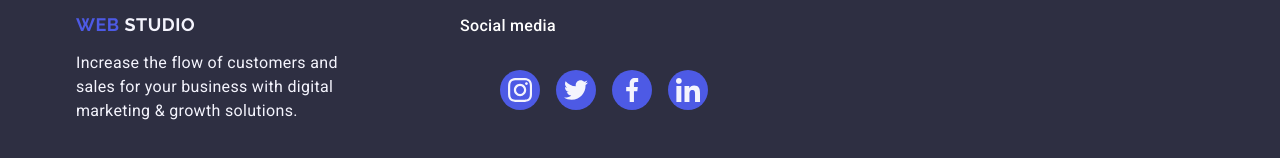
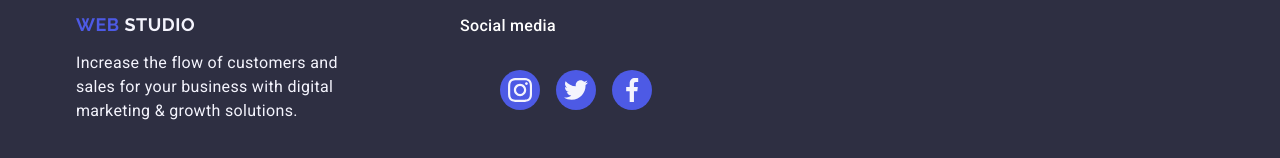
Before and after one commit to Uliana-Lazurkevych/goit-markup-hw-04, a plain HTML site: page index.html in a window 1280 px wide. Shown: the part 3310-3468 px from the top of the page. Drawn offline with nearby package versions, Linux system fonts and the light colour scheme.

Commit message:
Update index.html

```diff
--- a/index.html
+++ b/index.html
@@ -465,13 +465,7 @@
                 </svg>
               </a>
             </li>
-            <li class="social-list-link">
-              <a class="social-link link" href="">
-                <svg class="icon-antenna" width="24" height="24">
-                  <use href="./images/icons/sprite.svg#linkedin"></use>
-                </svg>
-              </a>
-            </li>
+
           </ul>
       </div>
     </div>
```
